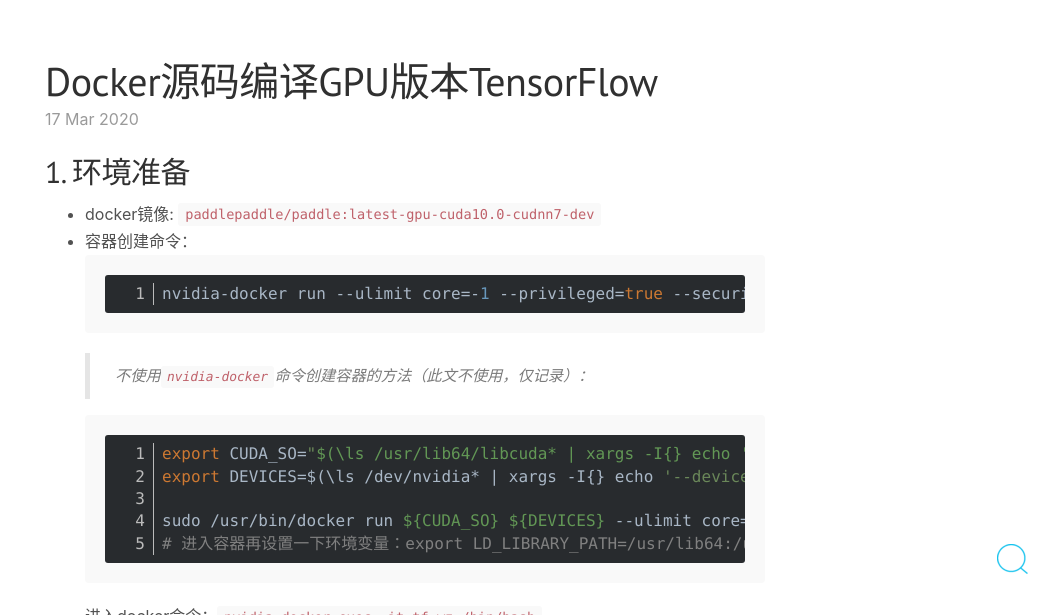
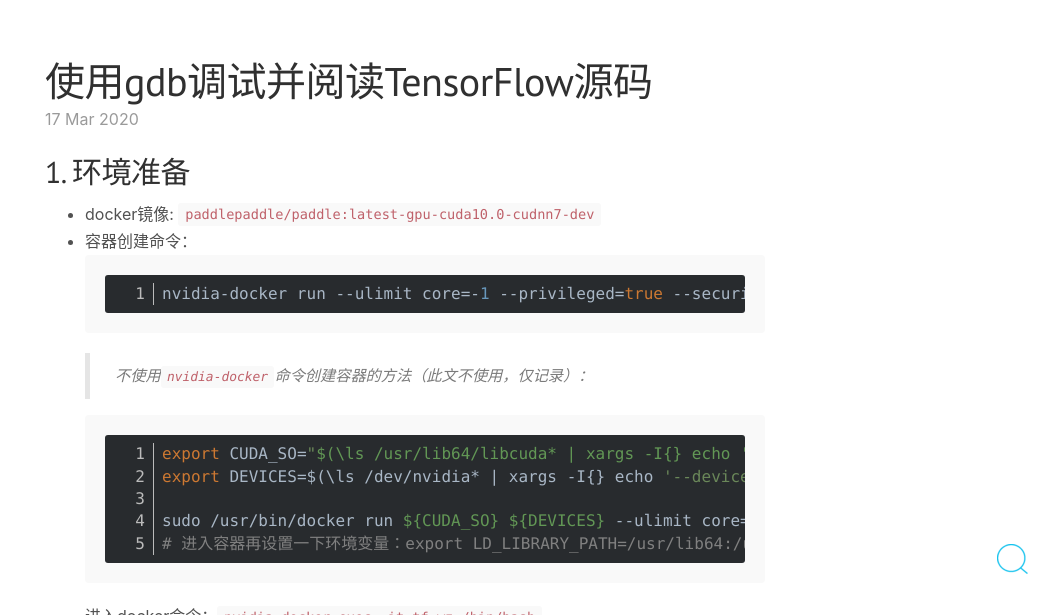
Before and after one commit to wzzju/wzzju.github.io, a Jekyll site: the page built from _posts/2020-03-17-tf-compile.md, in a window 1280 px wide and 900 px high, cut to the strip 285-900 px from the top of the window. Shown: the whole strip, without its empty margins (235-1280 px from the left). Built offline with Jekyll 4.4.1, drawn with Linux system fonts in a browser that asks for light colours; comment, search, counter and statistics services are not loaded.

Commit message:
update README.md

```diff
--- a/_posts/2020-03-17-tf-compile.md
+++ b/_posts/2020-03-17-tf-compile.md
@@ -1,6 +1,6 @@
 ---
 layout: post
-title: Docker源码编译GPU版本TensorFlow
+title: 使用gdb调试并阅读TensorFlow源码
 date: 2020-03-17
 comments: true
 categories: [ "TensorFlow" ]
```
Also changed, not shown: README.md.
